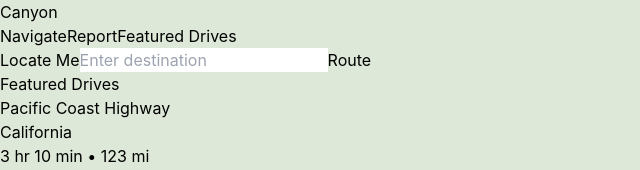
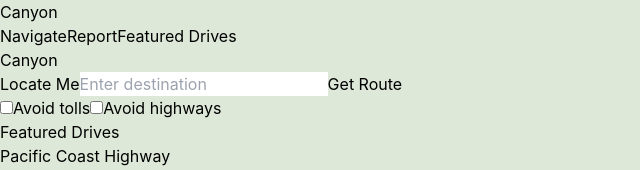
Before and after one commit to osteph32/canyon, a React (Vite) app in the folder frontend/: page / in a window 1280 px wide. Shown: the top 170 px of the page, without its empty margins (0-640 px from the left). Built offline with nearby package versions, Linux system fonts and the light colour scheme; no server answers.

Commit message:
Added route preferences

```diff
--- a/frontend/src/components/Map.tsx
+++ b/frontend/src/components/Map.tsx
@@ -83,9 +83,10 @@
 	const [destination, setDestination] = useState("");
 	const [route, setRoute] = useState<Coordinates[]>([]);
 	const [reports, setReports] = useState<Report[]>([]);
-	const [pendingReportPosition, setPendingReportPosition] =
-		useState<Coordinates | null>(null);
+	const [pendingReportPosition, setPendingReportPosition] = useState<Coordinates | null>(null);
 	const [isModalOpen, setIsModalOpen] = useState(false);
+  const [avoidTolls, setAvoidTolls] = useState(false);
+  const [avoidHighways, setAvoidHighways] = useState(false);
 
 	const [routeInfo, setRouteInfo] = useState<{
 		distance: number;
@@ -160,9 +161,15 @@
 					},
 					body: JSON.stringify({
             coordinates: [
-							[userPosition[1], userPosition[0]],
+              [userPosition![1], userPosition![0]],
               [destCoords[1], destCoords[0]],
             ],
+            options: {
+              avoid_features: [
+                ...(avoidTolls ? ["tollways"] : []),
+                ...(avoidHighways ? ["highways"] : []),
+              ],
+            },
           }),
 				}
 			);
@@ -264,10 +271,12 @@
 
 	return (
 		<div className="relative h-screen w-full">
-			<div className="absolute top-4 left-4 z-[1000] bg-white p-4 rounded-xl shadow-lg flex gap-2">
+			<div className="absolute top-4 left-4 z-[1000] bg-white/95 backdrop-blur-md p-4 rounded-2xl shadow-xl flex flex-col gap-3 w-[320px]">
+        <h1 className="text-xl font-bold text-green-700">Canyon</h1>
+
         <button
           onClick={locateUser}
-					className="bg-green-500 text-white px-4 py-2 rounded"
+          className="bg-green-600 hover:bg-green-700 text-white px-4 py-2 rounded-lg transition"
         >
           Locate Me
         </button>
@@ -277,23 +286,48 @@
           placeholder="Enter destination"
           value={destination}
           onChange={(e) => setDestination(e.target.value)}
-					className="border px-3 py-2 rounded"
+          className="border px-3 py-2 rounded-lg"
         />
 
         <button
           onClick={getRoute}
-					className="bg-blue-500 text-white px-4 py-2 rounded"
+          className="bg-blue-600 hover:bg-blue-700 text-white px-4 py-2 rounded-lg transition"
         >
-					Route
+          Get Route
         </button>
+
+        <div className="border-t pt-3 flex flex-col gap-2 text-sm">
+          <label className="flex items-center gap-2">
+            <input
+              type="checkbox"
+              checked={avoidTolls}
+              onChange={() => setAvoidTolls(!avoidTolls)}
+            />
+            Avoid tolls
+          </label>
+
+          <label className="flex items-center gap-2">
+          <input
+            type="checkbox"
+            checked={avoidHighways}
+            onChange={() => setAvoidHighways(!avoidHighways)}
+          />
+          Avoid highways
+        </label>
+      </div>
     </div>
 
       {routeInfo && (
-				<div className="absolute top-24 left-6 z-[1000] bg-white rounded-xl shadow-lg px-5 py-3">
-					<p className="text-lg font-semibold text-gray-800">
-						{routeInfo.duration} • {routeInfo.distance.toFixed(1)} mi
+        <div className="absolute top-32 left-6 z-[1000] bg-white rounded-2xl shadow-xl px-5 py-4 w-[260px]">
+          <p className="text-lg font-bold text-gray-800">
+            {routeInfo.duration}
           </p>
-					<p className="text-sm text-gray-500">
+
+          <p className="text-sm text-gray-600 mt-1">
+            {routeInfo.distance.toFixed(1)} miles
+          </p>
+
+          <p className="text-sm text-green-700 font-medium mt-2">
             Arrive by {routeInfo.arrivalTime}
           </p>
         </div>
```
Also changed, not shown: 1 other file (tests, documents, lock files or other folders). Lines whose indentation alone changed are shown as unchanged.
